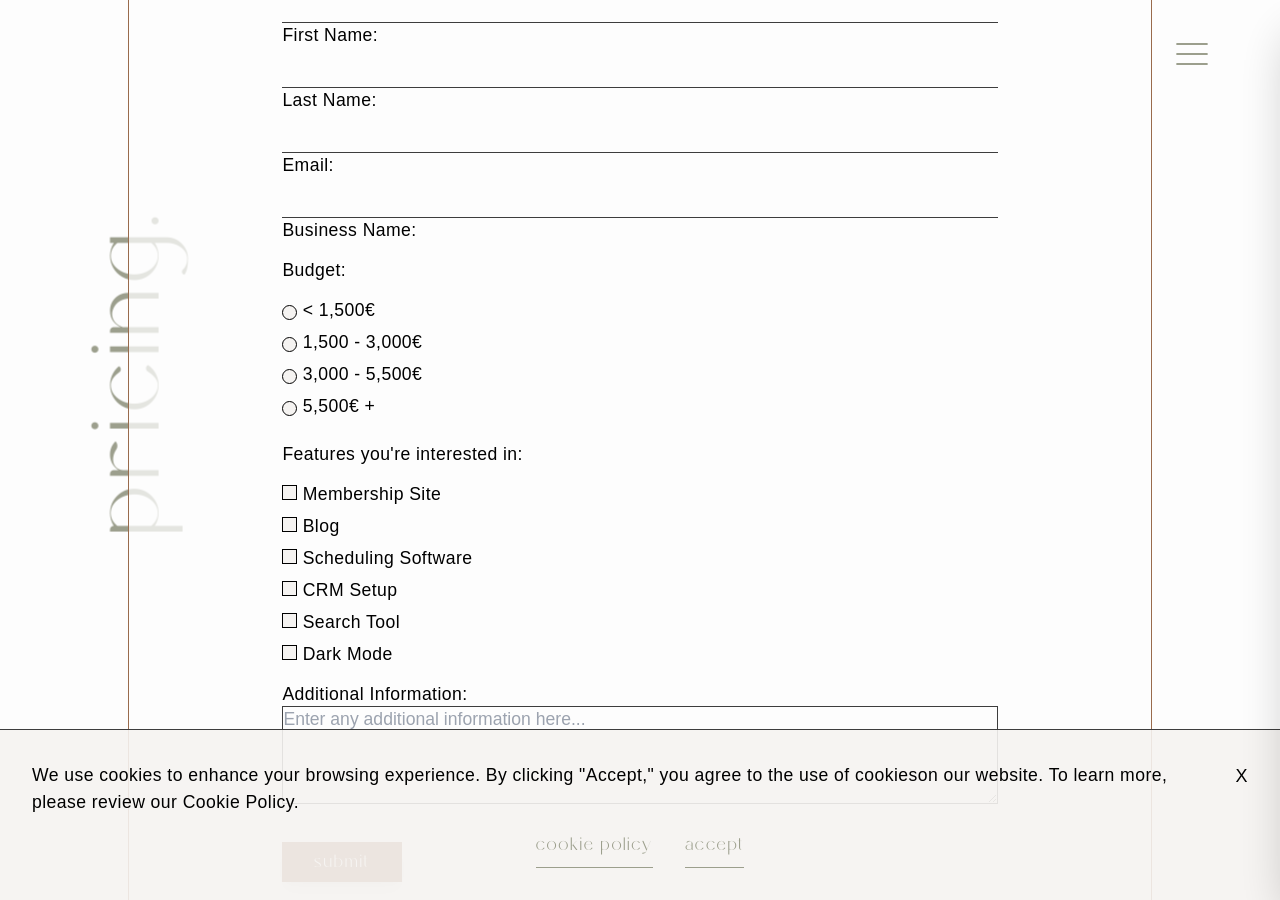
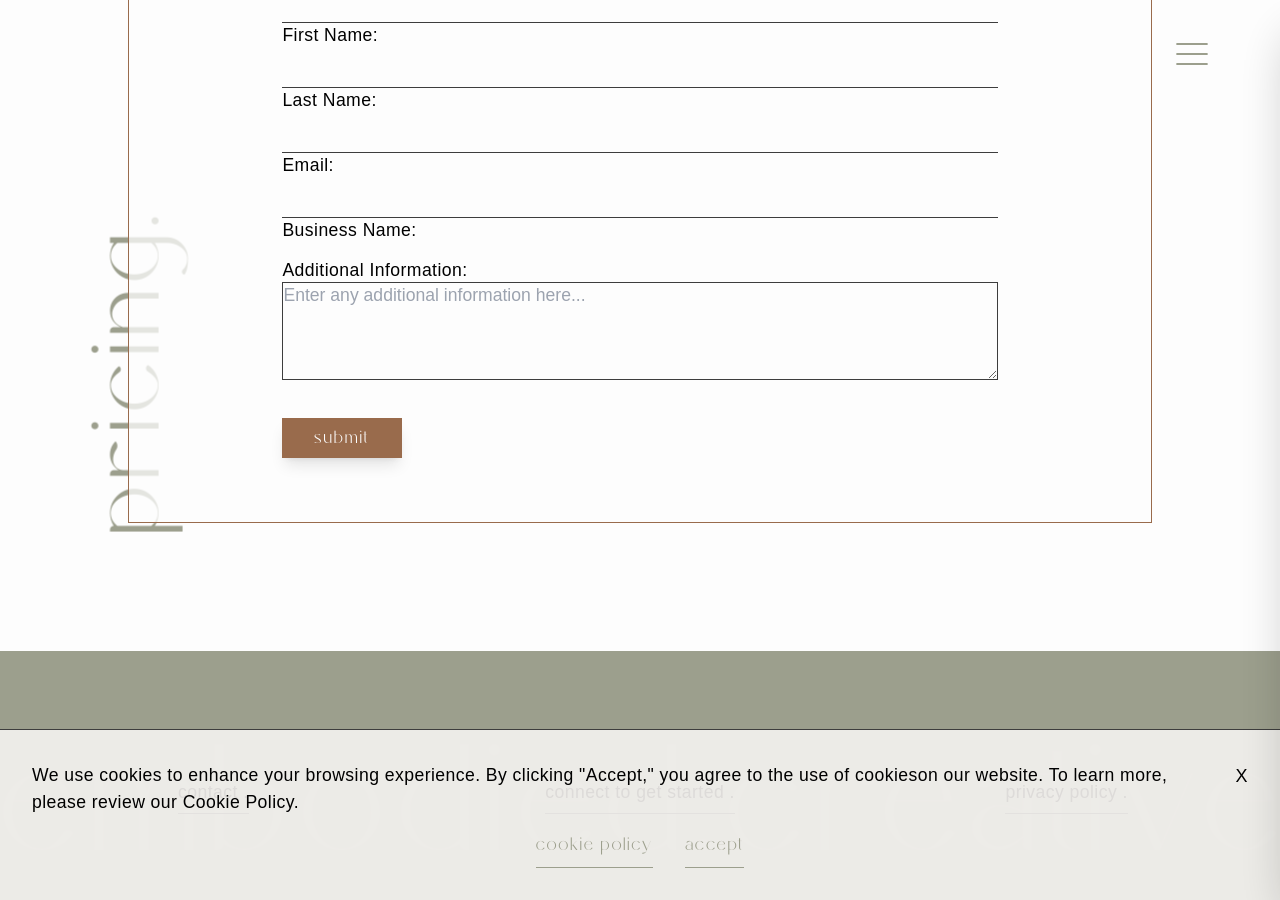
Before and after one commit to brittwoodard/embodied-creative, a Jekyll site: the page built from pricing.html, in a window 1280 px wide and 900 px high, scrolled down 311 px. Built offline with Jekyll 4.4.1, drawn with Linux system fonts in a browser that asks for light colours; nearby versions of some CDN libraries; some web fonts are replaced.

Commit message:
removed budget and features from pricing

```diff
--- a/_includes/form-pricing.html
+++ b/_includes/form-pricing.html
@@ -30,7 +30,7 @@
                 <label for="business-name">Business Name:</label>
             </div>
 
-            <fieldset class="mb-4">
+            <!-- <fieldset class="mb-4">
                 <legend class="mb-4">Budget:</legend>
                 <div class="mb-2">
                     <input type="radio" id="budget-1" name="budget" value="<1,000€">
@@ -76,7 +76,7 @@
                     <input type="checkbox" id="dark-mode" name="features[]" value="dark-mode">
                     <label for="dark-mode">Dark Mode</label>
                 </div>
-            </div>
+            </div> -->
 
             <div>
                 <label for="additional-info" class="block">Additional Information:</label>
--- a/pricing.html
+++ b/pricing.html
@@ -31,7 +31,7 @@ layout: default
             <label for="business-name">Business Name:</label>
         </div>
 
-        <fieldset class="mb-4">
+        <!-- <fieldset class="mb-4">
             <legend class="mb-4">Budget:</legend>
             <div class="mb-2">
                 <input type="radio" id="budget-1" name="budget" value="<1,000€">
@@ -77,7 +77,7 @@ layout: default
                 <input type="checkbox" id="dark-mode" name="features[]" value="dark-mode">
                 <label for="dark-mode">Dark Mode</label>
             </div>
-        </div>
+        </div> -->
 
         <div>
             <label for="additional-info" class="block">Additional Information:</label>
```
